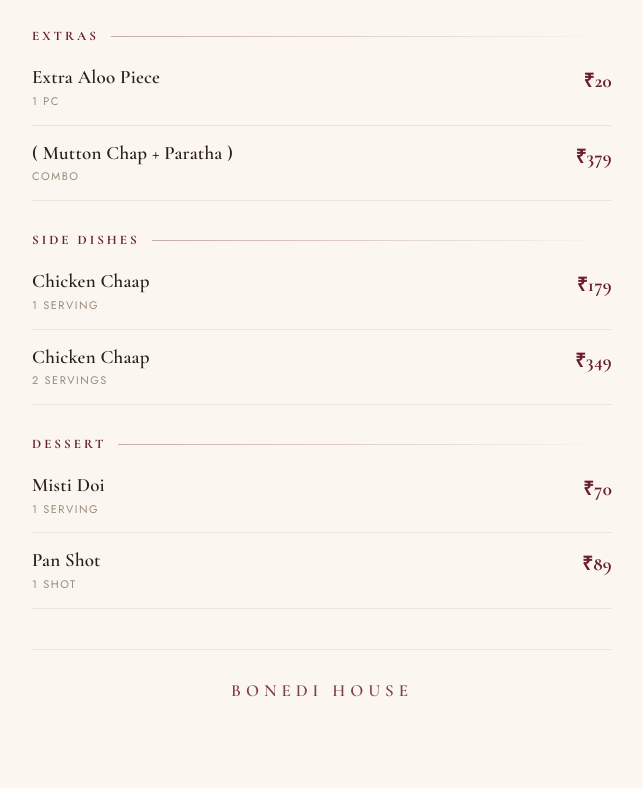
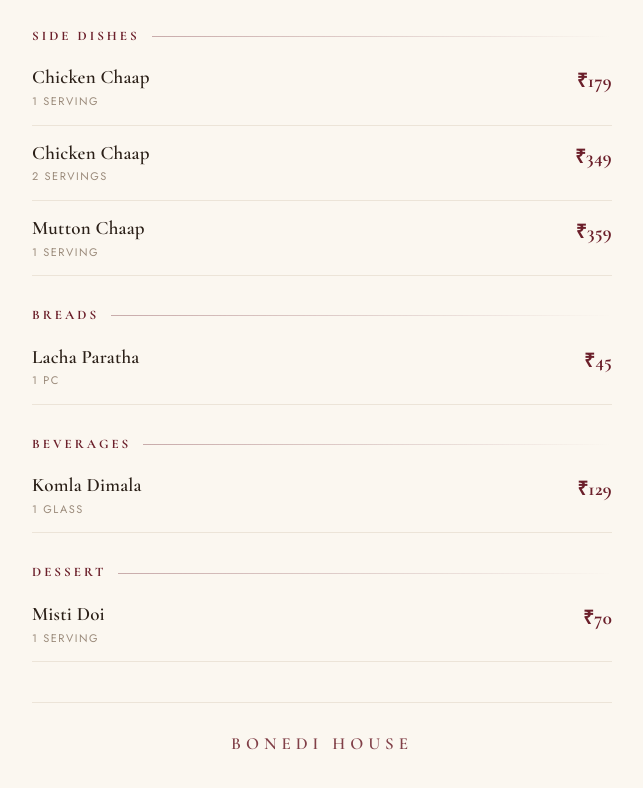
Before and after one commit to bonedibiryani-de/Bonedi-House-Menue, a plain HTML site: page index.html in a window 1280 px wide. Shown: the part 1836-2624 px from the top of the page, without its empty margins (318-961 px from the left). Before the commit the page ends 2579 px from the top, so only its background shows below. Drawn offline with nearby package versions, Linux system fonts and the light colour scheme.

Commit message:
Update index.html

```diff
--- a/index.html
+++ b/index.html
@@ -255,17 +255,6 @@
   <!-- ===== MENU ===== -->
   <main class="menu">
 
-    <!-- BEVERAGES -->
-    <div class="section-label">Beverages</div>
-
-    <div class="item">
-      <div class="item-body">
-        <div class="item-name">Komla Dimala</div>
-        <div class="item-sub">1 Glass</div>
-      </div>
-      <div class="item-price">₹129</div>
-    </div>
-
     <!-- SIGNATURE STARTERS -->
     <div class="section-label">Signature Starters</div>
 
@@ -419,14 +408,6 @@
       <div class="item-price">₹20</div>
     </div>
 
-    <div class="item">
-      <div class="item-body">
-        <div class="item-name">( Mutton Chap + Paratha )</div>
-        <div class="item-sub">Combo</div>
-      </div>
-      <div class="item-price">₹379</div>
-    </div>
-
     <!-- SIDE DISHES -->
     <div class="section-label">Side Dishes</div>
 
@@ -446,6 +427,36 @@
       <div class="item-price">₹349</div>
     </div>
 
+    <div class="item">
+      <div class="item-body">
+        <div class="item-name">Mutton Chaap</div>
+        <div class="item-sub">1 Serving</div>
+      </div>
+      <div class="item-price">₹359</div>
+    </div>
+
+    <!-- BREADS -->
+    <div class="section-label">Breads</div>
+
+    <div class="item">
+      <div class="item-body">
+        <div class="item-name">Lacha Paratha</div>
+        <div class="item-sub">1 Pc</div>
+      </div>
+      <div class="item-price">₹45</div>
+    </div>
+
+    <!-- BEVERAGES -->
+    <div class="section-label">Beverages</div>
+
+    <div class="item">
+      <div class="item-body">
+        <div class="item-name">Komla Dimala</div>
+        <div class="item-sub">1 Glass</div>
+      </div>
+      <div class="item-price">₹129</div>
+    </div>
+
     <!-- DESSERT -->
     <div class="section-label">Dessert</div>
 
@@ -457,14 +468,6 @@
       <div class="item-price">₹70</div>
     </div>
 
-    <div class="item">
-      <div class="item-body">
-        <div class="item-name">Pan Shot</div>
-        <div class="item-sub">1 Shot</div>
-      </div>
-      <div class="item-price">₹89</div>
-    </div>
-
     <!-- FOOTER -->
     <footer class="footer">
       <p>Bonedi House</p>
```
